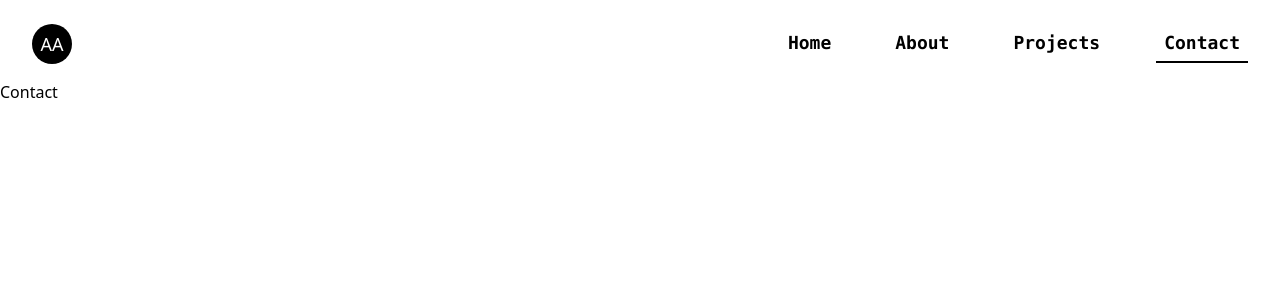
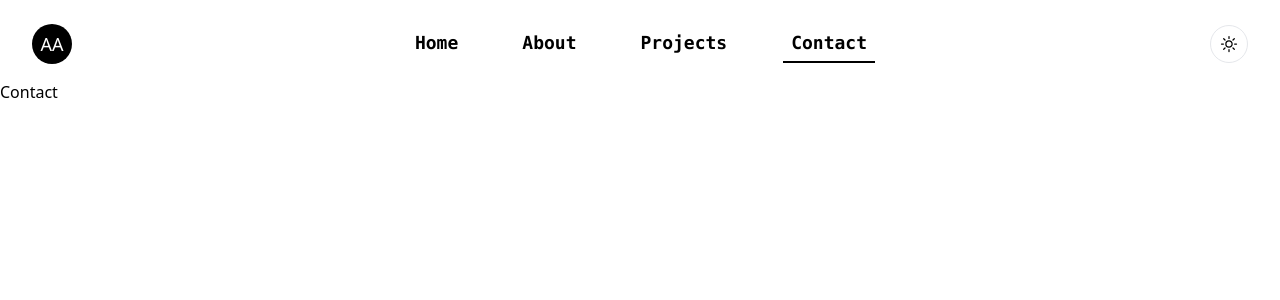
Before and after one commit to akramansari1433/portfolio-v2, a Next.js app: page /contact in a window 1280 px wide. Shown: the top 300 px of the page. Built offline with nearby package versions, Linux system fonts and the light colour scheme.

Commit message:
thema added

```diff
--- a/app/layout.tsx
+++ b/app/layout.tsx
@@ -1,5 +1,6 @@
 import "../styles/globals.css";
 import Navbar from "../components/Navbar";
+import Provider from "./providers";
 
 export default function RootLayout({
     children,
@@ -9,8 +10,10 @@ export default function RootLayout({
     return (
         <html lang="en">
             <body>
-                <Navbar />
-                {children}
+                <Provider>
+                    <Navbar />
+                    <main>{children}</main>
+                </Provider>
             </body>
         </html>
     );
--- /dev/null
+++ b/app/providers.tsx
@@ -0,0 +1,7 @@
+"use client"
+import { ThemeProvider } from "next-themes";
+import React from "react";
+
+export default function Providers({ children }: { children: React.ReactNode }) {
+    return <ThemeProvider attribute="class" enableSystem={false}>{children}</ThemeProvider>;
+}
--- a/components/HeroSection/index.tsx
+++ b/components/HeroSection/index.tsx
@@ -37,8 +37,8 @@ export default function Example() {
                                 </p>
                                 <div className="mt-10 flex items-center gap-x-6">
                                     <Link
-                                        href="#"
-                                        className="rounded-md border-2 border-white bg-black px-3.5 py-2.5 text-sm font-semibold text-white shadow-sm hover:border-black hover:bg-white hover:text-black"
+                                        href="/about"
+                                        className="rounded-md border-2 border-white dark:border-black bg-black dark:bg-white px-3.5 py-2.5 text-sm font-semibold text-white dark:text-black shadow-sm hover:border-black hover:dark:border-white hover:bg-white hover:dark:bg-black hover:text-black hover:dark:text-white"
                                     >
                                         About
                                     </Link>
--- a/components/Navbar/index.tsx
+++ b/components/Navbar/index.tsx
@@ -30,7 +30,7 @@ export default function Navbar() {
                 aria-label="Global"
             >
                 <Link href={"/"}>
-                    <div className="flex h-10 w-10 items-center justify-center rounded-[50%] bg-black p-2 font-sans text-lg text-white">
+                    <div className="flex h-10 w-10 items-center justify-center rounded-[50%] bg-black dark:bg-white p-2 font-sans text-lg text-white dark:text-black">
                         AA
                     </div>
                 </Link>
@@ -61,7 +61,7 @@ export default function Navbar() {
                         );
                     })}
                 </div>
-                {/* <div className="hidden md:flex">
+                <div className="hidden md:flex">
                     <button
                         className="rounded-full border p-2"
                         onClick={() =>
@@ -76,12 +76,12 @@ export default function Navbar() {
                             <SunIcon className="h-5 w-5" />
                         )}
                     </button>
-                </div> */}
+                </div>
             </nav>
             {mobileMenuOpen && (
                 <div className="fixed inset-0 bg-white p-6 font-mono md:hidden">
                     <div className="flex items-center justify-end gap-3">
-                        {/* <button
+                        <button
                             className="rounded-full border p-1"
                             onClick={() =>
                                 theme === "light"
@@ -94,7 +94,7 @@ export default function Navbar() {
                             ) : (
                                 <SunIcon className="h-6 w-6" />
                             )}
-                        </button> */}
+                        </button>
                         <button
                             type="button"
                             className="-m-2.5 rounded-md p-2.5"
```
